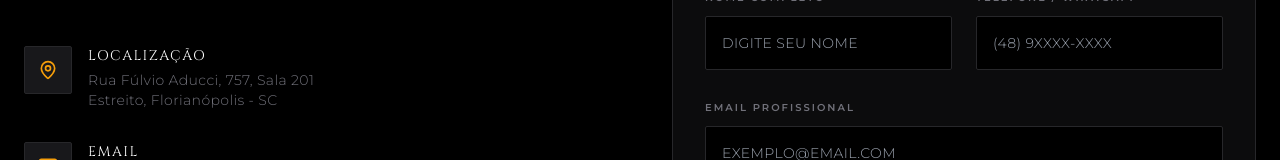
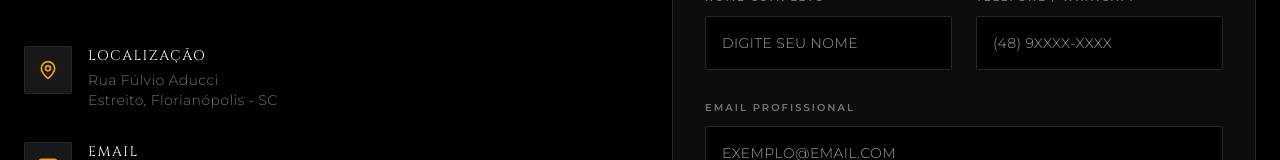
Before and after one commit to frois1982/MEU-SITE-MAC-FROIS-RETRATOS, a React (Vite) app: page /contato in a window 1280 px wide. Shown: the part 387-547 px from the top of the page. Built offline with nearby package versions, Linux system fonts and the light colour scheme.

Commit message:
Fix: remove numero e sala do endereco na pagina de contato
Updated the address format in the contact section.

```diff
--- a/pages/Contact.tsx
+++ b/pages/Contact.tsx
@@ -95,7 +95,7 @@ export const Contact: React.FC = () => {
                 </div>
                 <div>
                   <h4 className="text-white font-medium mb-1 text-sm tracking-widest">LOCALIZAÇÃO</h4>
-                  <p className="text-zinc-500 text-sm font-light">Rua Fúlvio Aducci, 757, Sala 201<br/>Estreito, Florianópolis - SC</p>
+                  <p className="text-zinc-500 text-sm font-light">Rua Fúlvio Aducci<br/>Estreito, Florianópolis - SC</p>
                 </div>
               </div>
 
```
